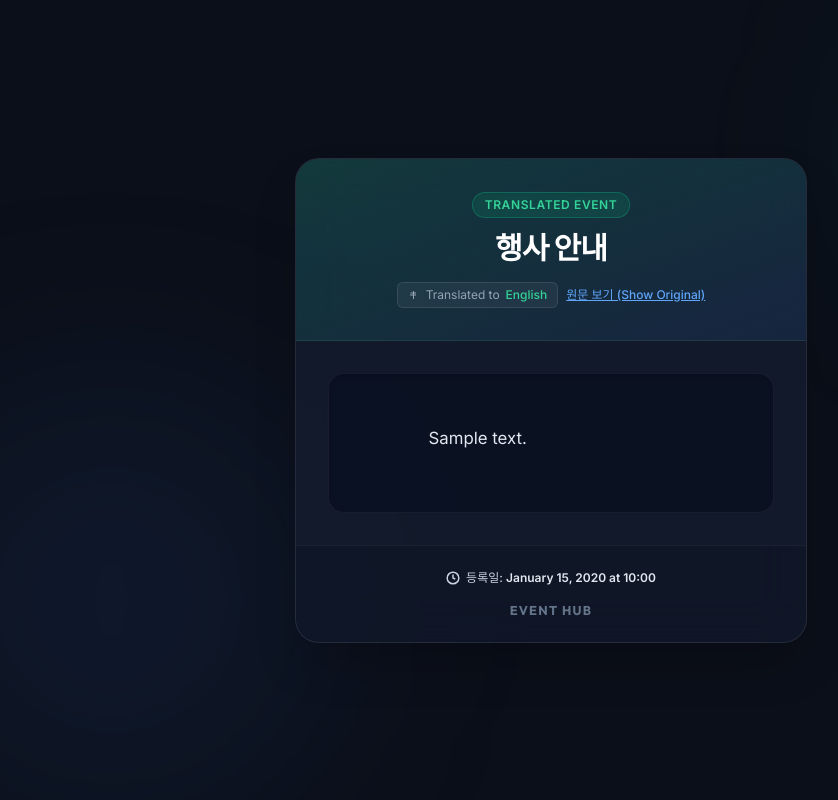
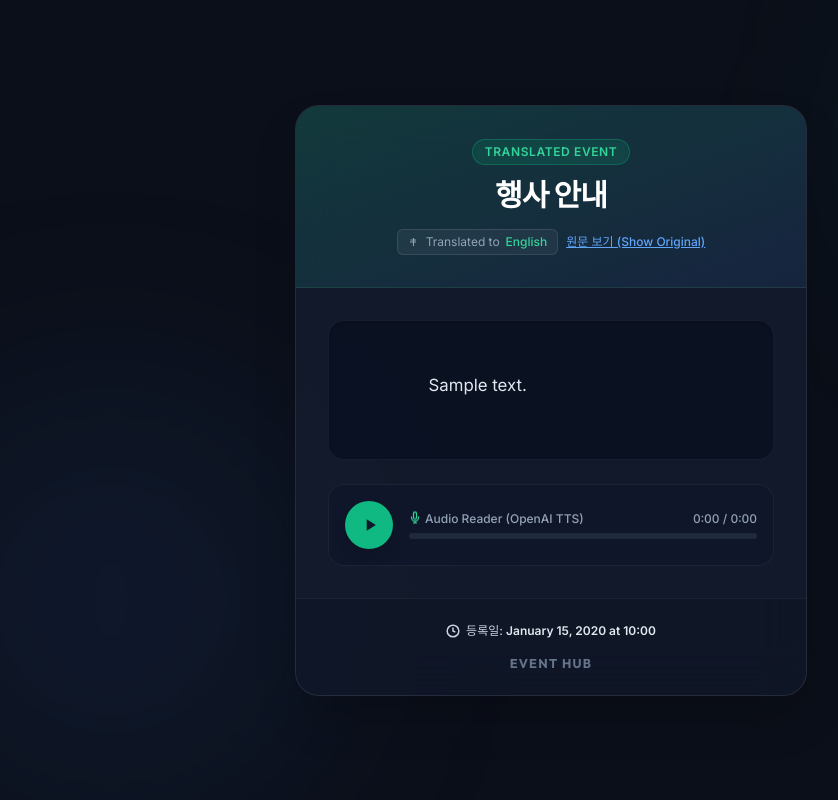
Before and after one commit to byunghyun-hwang/Project_OmniServiceOne, a FastAPI app: page /event/1 in a window 1280 px wide. Shown: the whole page, without its empty margins (89-927 px from the left). Run offline with FastAPI, Linux system fonts and the light colour scheme; tables that the repository leaves empty hold one stand-in row (values such as "Sample post"); data that the repository does not hold is empty; some libraries are stand-ins or nearby versions.

Commit message:
feat: implement OpenAI translation and TTS endpoint with custom audio player UI

```diff
--- a/main.py
+++ b/main.py
@@ -9,6 +9,7 @@ from fastapi import FastAPI, Depends, HTTPException, Request, BackgroundTasks
 from fastapi.responses import StreamingResponse, HTMLResponse
 from fastapi.templating import Jinja2Templates
 from fastapi.middleware.cors import CORSMiddleware
+from fastapi.staticfiles import StaticFiles
 from sqlalchemy.orm import Session
 import qrcode
 
@@ -18,7 +19,7 @@ from database import engine, get_db
 # Create DB tables
 models.Base.metadata.create_all(bind=engine)
 
-app = FastAPI(title="행사 관리 API (GitHub Pages + 로컬 Ollama 번역)")
+app = FastAPI(title="행사 관리 API (GitHub Pages + OpenAI Translate & TTS)")
 
 # Enable CORS for external access (e.g. GitHub Pages client fetching backend)
 app.add_middleware(
@@ -28,6 +29,12 @@ app.add_middleware(
     allow_methods=["*"],
     allow_headers=["*"],
 )
+
+# Ensure events and audio directories exist
+os.makedirs("events/audio", exist_ok=True)
+
+# Mount events directory for static audio serving
+app.mount("/events", StaticFiles(directory="events"), name="events")
 
 # Setup templates
 templates = Jinja2Templates(directory="templates")
@@ -41,68 +48,85 @@ from pydantic import BaseModel
 
 class EventCreate(BaseModel):
     content: str
-    public_api_url: str = ""  # The ngrok or localtunnel URL passed from Admin dashboard
+    public_api_url: str = ""  # The localtunnel or ngrok URL passed from Admin dashboard
 
 class TranslateRequest(BaseModel):
     text: str
     target_lang: str
 
-# Helper to detect best installed Ollama model
-def get_best_ollama_model() -> str:
-    try:
-        # Request tags from local Ollama service
-        with urllib.request.urlopen("http://localhost:11434/api/tags", timeout=3) as response:
-            res_data = json.loads(response.read().decode("utf-8"))
-            models = [m["name"] for m in res_data.get("models", [])]
-            if not models:
-                return "llama3.2:latest"  # Fallback if empty list
-            # Priority preference matching
-            priority_models = ["llama3.1:8b", "llama3.2:latest", "gemma4:e4b"]
-            for pm in priority_models:
-                if pm in models:
-                    return pm
-            # If no priority matching, return first available model
-            return models[0]
-    except Exception as e:
-        print(f"Failed to query Ollama tags: {e}. Fallback to llama3.2:latest")
-        return "llama3.2:latest"
+# Helper: OpenAI Chat Translation API (using urllib)
+def translate_text_with_openai(text: str, target_lang: str) -> str:
+    api_key = os.environ.get("OPENAI_API_KEY")
+    if not api_key:
+        print("Warning: OPENAI_API_KEY environment variable is not set. Returning original text.")
+        return text
 
-# Helper to call local Ollama translation service
-def translate_text_with_ollama(text: str, target_lang: str) -> str:
-    model_name = get_best_ollama_model()
-    print(f"Running translation using Ollama model: {model_name} for target lang: {target_lang}")
-    url = "http://localhost:11434/api/generate"
-
+    url = "https://api.openai.com/v1/chat/completions"
     prompt = (
-        f"You are a professional translator. Translate the following text into the language corresponding to language code '{target_lang}'. "
-        "Keep the original tone, line breaks, and meaning. Do NOT add any notes, side explanations, quotes, or markdown backticks. "
+        f"Translate the following text into the language corresponding to language code '{target_lang}'. "
+        "Keep the original tone, line breaks, and context. Do NOT add any notes, side explanations, quotes, or markdown format. "
         "Just output the clean translated text itself:\n\n"
         f"{text}"
     )
 
     payload = {
-        "model": model_name,
-        "prompt": prompt,
-        "stream": False
+        "model": "gpt-4o-mini",
+        "messages": [{"role": "user", "content": prompt}]
     }
 
     data = json.dumps(payload).encode("utf-8")
     req = urllib.request.Request(
         url,
         data=data,
-        headers={"Content-Type": "application/json"},
+        headers={
+            "Content-Type": "application/json",
+            "Authorization": f"Bearer {api_key}"
+        },
         method="POST"
     )
 
     try:
-        # Local model inference may take longer, timeout is set to 30 seconds
-        with urllib.request.urlopen(req, timeout=30) as response:
+        with urllib.request.urlopen(req, timeout=15) as response:
             res_data = json.loads(response.read().decode("utf-8"))
-            translated = res_data["response"].strip()
+            translated = res_data["choices"][0]["message"]["content"].strip()
             return translated
     except Exception as e:
-        print(f"Ollama API Translation Error: {e}")
-        return text  # Graceful fallback to original text if error occurs
+        print(f"OpenAI API Translation Error: {e}")
+        return text
+
+# Helper: OpenAI TTS-1 API (using urllib)
+def generate_tts_with_openai(text: str, filepath: str):
+    api_key = os.environ.get("OPENAI_API_KEY")
+    if not api_key:
+        print("Warning: OPENAI_API_KEY environment variable is not set. Cannot generate TTS.")
+        return
+
+    url = "https://api.openai.com/v1/audio/speech"
+    payload = {
+        "model": "tts-1",
+        "input": text,
+        "voice": "alloy"
+    }
+
+    data = json.dumps(payload).encode("utf-8")
+    req = urllib.request.Request(
+        url,
+        data=data,
+        headers={
+            "Content-Type": "application/json",
+            "Authorization": f"Bearer {api_key}"
+        },
+        method="POST"
+    )
+
+    try:
+        with urllib.request.urlopen(req, timeout=20) as response:
+            audio_data = response.read()
+            with open(filepath, "wb") as f:
+                f.write(audio_data)
+            print(f"Successfully generated TTS at {filepath}")
+    except Exception as e:
+        print(f"OpenAI TTS API Error: {e}")
 
 # GitHub push background task
 def push_to_github(filepath: str):
@@ -127,13 +151,13 @@ def create_event(event_in: EventCreate, background_tasks: BackgroundTasks, db: S
     db.refresh(db_event)
 
     # 1. Create static HTML page with embedded public api url for translation requests
-    os.makedirs("events", exist_ok=True)
     filepath = f"events/{event_uuid}.html"
 
     template = templates.get_template("event.html")
     event_data = {
         "content": db_event.content,
-        "created_at": db_event.created_at.strftime("%Y-%m-%d %H:%M:%S")
+        "created_at": db_event.created_at.strftime("%Y-%m-%d %H:%M:%S"),
+        "uuid": event_uuid
     }
 
     # Inject both local DB event and public API tunnel URL into the static event page
@@ -167,14 +191,43 @@ def list_events(db: Session = Depends(get_db)):
         "url": f"{GITHUB_PAGES_BASE_URL}/events/{e.uuid}.html"
     } for e in events]
 
-# Realtime Translation Route (Using local Ollama)
+# Realtime Translation Route (Legacy compatibility)
 @app.post("/api/translate")
 def translate_content(req: TranslateRequest):
     if not req.text.strip():
         return {"translated_text": ""}
+    translated = translate_text_with_openai(req.text, req.target_lang)
+    return {"translated_text": translated}
 
-    translated = translate_text_with_ollama(req.text, req.target_lang)
-    return {"translated_text": translated}
+# GET /api/event/{uuid}?lang={lang} - Exposes translated text + high-quality TTS audio file URL
+@app.get("/api/event/{uuid}")
+def get_translated_event_with_tts(uuid: str, lang: str, request: Request, db: Session = Depends(get_db)):
+    db_event = db.query(models.Event).filter(models.Event.uuid == uuid).first()
+    if not db_event:
+        raise HTTPException(status_code=404, detail="존재하지 않는 행사입니다.")
+
+    # 1. Translate content using OpenAI Chat
+    translated_text = translate_text_with_openai(db_event.content, lang)
+
+    # 2. Generate and save TTS audio file (cache if exists to reduce API calls)
+    safe_lang = "".join([c for c in lang if c.isalnum() or c in ("-", "_")]).lower()
+    audio_filename = f"{uuid}_{safe_lang}.mp3"
+    audio_filepath = f"events/audio/{audio_filename}"
+
+    if not os.path.exists(audio_filepath):
+        # Request OpenAI TTS
+        generate_tts_with_openai(translated_text, audio_filepath)
+
+    # 3. Formulate public audio URL dynamically based on the incoming request base URL (respecting tunnel)
+    base_url = str(request.base_url)
+    if not base_url.endswith("/"):
+        base_url += "/"
+    audio_url = f"{base_url}events/audio/{audio_filename}"
+
+    return {
+        "translated_text": translated_text,
+        "audio_url": audio_url
+    }
 
 @app.get("/", response_class=HTMLResponse)
 def admin_page(request: Request, db: Session = Depends(get_db)):
@@ -189,14 +242,19 @@ def admin_page(request: Request, db: Session = Depends(get_db)):
         })
     return templates.TemplateResponse(request=request, name="admin.html", context={"events": formatted_events})
 
-# Fallback local viewing router (with local translation capability if desired)
+# Fallback local viewing router
 @app.get("/event/{uuid}", response_class=HTMLResponse)
 def read_event(uuid: str, request: Request, db: Session = Depends(get_db)):
     db_event = db.query(models.Event).filter(models.Event.uuid == uuid).first()
     if not db_event:
         raise HTTPException(status_code=404, detail="존재하지 않는 행사입니다.")
-    # Local fallback passes empty public url (will default to relative /api/translate)
-    return templates.TemplateResponse(request=request, name="event.html", context={"event": db_event, "public_api_url": ""})
+
+    event_data = {
+        "content": db_event.content,
+        "created_at": db_event.created_at.strftime("%Y-%m-%d %H:%M:%S"),
+        "uuid": uuid
+    }
+    return templates.TemplateResponse(request=request, name="event.html", context={"event": event_data, "public_api_url": ""})
 
 # QR generator pointing to GitHub Pages URL
 @app.get("/event/{uuid}/qr")
--- a/templates/event.html
+++ b/templates/event.html
@@ -52,7 +52,7 @@
             </span>
             <h1 class="font-title text-2xl md:text-3xl font-extrabold text-white tracking-tight" id="mainTitle">행사 안내</h1>
 
-            <!-- Language Alert Badge (Hidden by default, shown when translation occurs) -->
+            <!-- Language Alert Badge -->
             <div id="translateBadge" class="hidden mt-4 justify-center items-center gap-2">
                 <span class="text-xs text-slate-400 bg-white/5 px-2.5 py-1 rounded-md border border-white/10 flex items-center gap-1.5">
                     <svg width="12" height="12" viewBox="0 0 24 24" fill="none" stroke="currentColor" stroke-width="2"><path d="M5 8h11M4 12h12M11 4v16"/></svg>
@@ -81,6 +81,34 @@
 
             <!-- Hidden original text store for restoring -->
             <span id="originalContentStore" class="hidden">{{ event.content }}</span>
+
+            <!-- Premium Custom Audio Player (Initially hidden, shown when translation containing audio is loaded) -->
+            <div id="audioPlayerContainer" class="hidden mt-6 bg-slate-900/60 border border-white/5 rounded-2xl p-4 items-center gap-4 transition-all duration-300">
+                <button id="playBtn" class="w-12 h-12 flex items-center justify-center bg-emerald-500 hover:bg-emerald-400 text-slate-950 rounded-full focus:outline-none transition cursor-pointer shadow-lg hover:scale-105 active:scale-95 duration-200">
+                    <!-- Play Icon -->
+                    <svg id="playIcon" class="w-5 h-5 fill-current ml-0.5 text-slate-900" viewBox="0 0 24 24">
+                        <path d="M8 5v14l11-7z"/>
+                    </svg>
+                    <!-- Pause Icon (hidden by default) -->
+                    <svg id="pauseIcon" class="w-5 h-5 fill-current hidden text-slate-900" viewBox="0 0 24 24">
+                        <path d="M6 19h4V5H6v14zm8-14v14h4V5h-4z"/>
+                    </svg>
+                </button>
+
+                <div class="flex-1 min-w-0">
+                    <div class="flex justify-between items-center text-xs text-slate-400 mb-1.5 font-medium">
+                        <span class="flex items-center gap-1">
+                            <svg class="text-emerald-400 animate-bounce" width="12" height="12" viewBox="0 0 24 24" fill="none" stroke="currentColor" stroke-width="2.5"><path d="M12 1a3 3 0 0 0-3 3v8a3 3 0 0 0 6 0V4a3 3 0 0 0-3-3z"/><path d="M19 10v2a7 7 0 0 1-14 0v-2M12 19v4M8 23h8"/></svg>
+                            Audio Reader (OpenAI TTS)
+                        </span>
+                        <span id="audioTime" class="tabular-nums">0:00 / 0:00</span>
+                    </div>
+                    <!-- Progress Bar -->
+                    <div class="w-full bg-slate-800 hover:bg-slate-700/80 rounded-full h-1.5 cursor-pointer relative" id="progressContainer">
+                        <div id="progressBar" class="bg-emerald-400 h-1.5 rounded-full w-0 transition-all duration-75"></div>
+                    </div>
+                </div>
+            </div>
         </div>
 
         <!-- Footer -->
@@ -117,13 +145,25 @@
             }
         }
 
-        // --- Translation Mechanism (Tailwind + API Integration) ---
+        // --- Translation & TTS Integration ---
         const eventContent = document.getElementById('eventContent');
         const originalContentStore = document.getElementById('originalContentStore');
         const translateBadge = document.getElementById('translateBadge');
         const targetLanguageBadge = document.getElementById('targetLanguage');
         const loadingOverlay = document.getElementById('loadingOverlay');
         const contentBox = document.getElementById('contentBox');
+
+        // Audio Player DOM Elements
+        const playerContainer = document.getElementById('audioPlayerContainer');
+        const playBtn = document.getElementById('playBtn');
+        const playIcon = document.getElementById('playIcon');
+        const pauseIcon = document.getElementById('pauseIcon');
+        const audioTime = document.getElementById('audioTime');
+        const progressBar = document.getElementById('progressBar');
+        const progressContainer = document.getElementById('progressContainer');
+
+        let audio = null;
+        let isPlaying = false;
 
         // Dynamic backend public URL injected via Jinja. Fallback to current window origin if local.
         const baseApiUrl = "{{ public_api_url }}" || window.location.origin;
@@ -146,28 +186,25 @@
 
         // Perform translation only if client browser is NOT set to Korean
         if (!browserLang.startsWith('ko')) {
-            requestTranslation();
+            requestTranslationAndTTS();
         }
 
-        async function requestTranslation() {
+        async function requestTranslationAndTTS() {
             const originalText = originalContentStore.textContent.trim();
-            if (!originalText) return;
+            const eventUuid = "{{ event.uuid }}";
+            if (!originalText || !eventUuid) return;
 
             // Transition: Hide text and show loading skeleton
             contentBox.classList.add('opacity-0');
             loadingOverlay.classList.remove('hidden');
 
             try {
-                const response = await fetch(`${baseApiUrl}/api/translate`, {
-                    method: 'POST',
+                // GET /api/event/{uuid}?lang={lang} - 실시간 번역 + TTS 오디오 생성 API 호출
+                const response = await fetch(`${baseApiUrl}/api/event/${eventUuid}?lang=${browserLang}`, {
+                    method: 'GET',
                     headers: {
-                        'Content-Type': 'application/json',
-                        'Bypass-Tunnel-Reminder': 'true' // Bypasses proxy reminder warnings
-                    },
-                    body: JSON.stringify({
-                        text: originalText,
-                        target_lang: browserLang // Send exact code (e.g. 'en-US' or 'ja')
-                    })
+                        'Bypass-Tunnel-Reminder': 'true' // Bypasses localtunnel warning pages
+                    }
                 });
 
                 if (!response.ok) {
@@ -176,7 +213,7 @@
 
                 const data = await response.json();
                 if (data.translated_text) {
-                    // Update content
+                    // Update translated text in box
                     eventContent.textContent = data.translated_text;
 
                     // Style translation badge
@@ -184,12 +221,15 @@
                     targetLanguageBadge.textContent = readableLangName;
                     translateBadge.classList.remove('hidden');
                     translateBadge.classList.add('flex');
-
-                    // Update badge text if language is detected
                     document.getElementById('eventBadge').textContent = 'Translated Event';
                 }
+
+                if (data.audio_url) {
+                    // Initialize and bind custom play mechanics
+                    setupAudioPlayer(data.audio_url);
+                }
             } catch (err) {
-                console.error('Translation network request failed. Displaying fallback original text.', err);
+                console.error('Translation or TTS call failed. Fallback to original text.', err);
             } finally {
                 // Return visibility
                 loadingOverlay.classList.add('hidden');
@@ -197,7 +237,79 @@
             }
         }
 
+        function setupAudioPlayer(audioUrl) {
+            audio = new Audio(audioUrl);
+
+            // Show player card
+            playerContainer.classList.remove('hidden');
+            playerContainer.classList.add('flex');
+
+            playBtn.onclick = () => {
+                if (isPlaying) {
+                    audio.pause();
+                } else {
+                    audio.play();
+                }
+            };
+
+            audio.addEventListener('play', () => {
+                isPlaying = true;
+                playIcon.classList.add('hidden');
+                pauseIcon.classList.remove('hidden');
+            });
+
+            audio.addEventListener('pause', () => {
+                isPlaying = false;
+                playIcon.classList.remove('hidden');
+                pauseIcon.classList.add('hidden');
+            });
+
+            audio.addEventListener('timeupdate', () => {
+                const cur = audio.currentTime;
+                const dur = audio.duration || 0;
+
+                // Update Progress percentage
+                const percent = dur > 0 ? (cur / dur) * 100 : 0;
+                progressBar.style.width = `${percent}%`;
+
+                // Format display
+                audioTime.textContent = `${formatTime(cur)} / ${formatTime(dur)}`;
+            });
+
+            audio.addEventListener('ended', () => {
+                isPlaying = false;
+                playIcon.classList.remove('hidden');
+                pauseIcon.classList.add('hidden');
+                progressBar.style.width = '0%';
+            });
+
+            // Seek functionality by clicking on progress bar
+            progressContainer.onclick = (e) => {
+                const width = progressContainer.clientWidth;
+                const clickX = e.offsetX;
+                const duration = audio.duration;
+                if (duration) {
+                    audio.currentTime = (clickX / width) * duration;
+                }
+            };
+        }
+
+        function formatTime(secs) {
+            const m = Math.floor(secs / 60);
+            const s = Math.floor(secs % 60);
+            return `${m}:${s < 10 ? '0' : ''}${s}`;
+        }
+
         function showOriginal() {
+            // Stop and hide audio play mechanics
+            if (audio) {
+                audio.pause();
+                audio.currentTime = 0;
+            }
+            playerContainer.classList.add('hidden');
+            playerContainer.classList.remove('flex');
+
+            // Restore text elements
             eventContent.textContent = originalContentStore.textContent;
             translateBadge.classList.add('hidden');
             translateBadge.classList.remove('flex');
```
